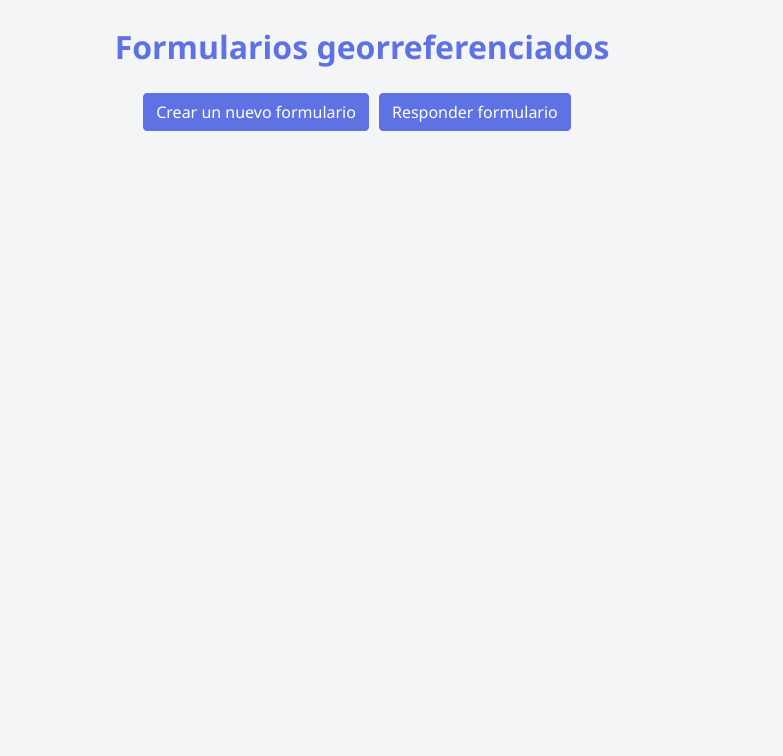
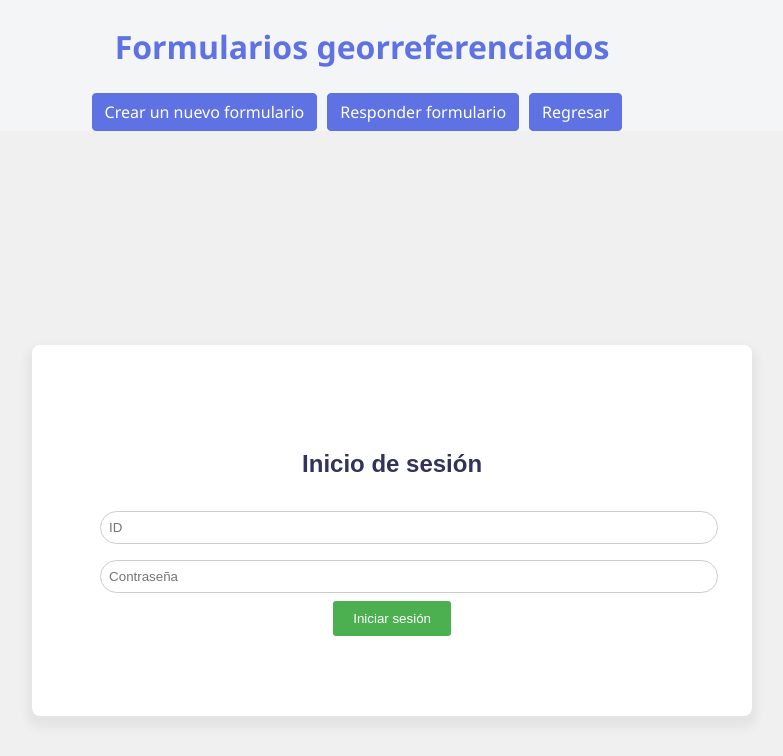
Before and after one commit to KeylorCruz/Proyecto-LIIT, an Angular app in the folder forms-front-end/: page /login in a window 1280 px wide. Before the commit this address led to /. Shown: the top 756 px of the page, without its empty margins (278-1061 px from the left). Built offline with nearby package versions, Linux system fonts and the light colour scheme.

Commit message:
GUI Login

```diff
--- a/forms-front-end/src/app/app.module.ts
+++ b/forms-front-end/src/app/app.module.ts
@@ -9,6 +9,7 @@ import { CommonModule } from '@angular/common';
 import { AppComponent } from './app.component';
 import { AnswerComponent } from './answer/answer.component';
 import { FormEditorComponent } from './form-editor/form-editor.component';
+import { LoginComponent } from './login/login.component';
 import { QuestionEditorComponent } from './question-editor/question-editor.component';
 import { MapComponent } from './map/map.component';
 
@@ -18,6 +19,7 @@ import { FormService } from './services/form.service';
 const appRoutes: Routes = [
     { path: 'create-form', component: FormEditorComponent },
     { path: 'answer-form', component: AnswerComponent },
+    { path: 'login', component: LoginComponent }
   ];
 
 @NgModule({
@@ -26,7 +28,8 @@ const appRoutes: Routes = [
     FormEditorComponent,
     QuestionEditorComponent,
     MapComponent,
-    AnswerComponent
+    AnswerComponent,
+    LoginComponent
   ],
   imports: [
     BrowserModule,
--- /dev/null
+++ b/forms-front-end/src/app/login/login.component.html
@@ -0,0 +1,39 @@
+<!DOCTYPE html>
+
+<html lang="es">
+
+<head>
+    <link rel="stylesheet" href="login.component.scss">
+    <meta charset="UTF-8">
+    <meta name="viewport" content="width=device-width, initial-scale=1.0">
+</head>
+
+<body>
+    <form (submit)="login($event)">
+        <div class="login-form">
+            <h2>Inicio de sesión</h2>
+            <div style="text-align: center;">
+                <input type="text" id="username" name="username" placeholder="ID" required>
+                <input type="password" id="password" name="password" placeholder="Contraseña" required>
+                <button type="submit">Iniciar sesión</button>
+            </div>
+        </div>
+    </form>
+
+    <script>
+        document.addEventListener('DOMContentLoaded', function () {
+            var inputs = document.querySelectorAll('.login-form input');
+            inputs.forEach(function (input) {
+                input.addEventListener('input', function () {
+                    if (input.value.trim() !== '') {
+                        input.classList.add('filled');
+                    } else {
+                        input.classList.remove('filled');
+                    }
+                });
+            });
+        });
+    </script>
+</body>
+
+</html>
--- /dev/null
+++ b/forms-front-end/src/app/login/login.component.scss
@@ -0,0 +1,105 @@
+body {
+    font-family: sans-serif;
+    margin: 0;
+    padding: 0;
+    display: flex;
+    align-items: center;
+    justify-content: center;
+    min-height: 100vh;
+    background-color: #f0f0f0;
+}
+
+.topnav {
+    overflow: hidden;
+    background-color: #222;
+    position: fixed;
+    top: 0;
+    width: 100%;
+}
+
+.topnav a:hover {
+    color: #59bbfd;
+}
+
+.topnav a {
+    float: left;
+    display: block;
+    color: white;
+    text-align: center;
+    padding: 14px 16px;
+    text-decoration: none;
+}
+
+.topnav a.active {
+    background-color: #ddd;
+    color: black;
+}
+
+
+.topnav input[type=text] {
+    padding: 6px;
+    margin-top: 8px;
+    font-size: 17px;
+    border: none;
+    width: 120px;
+}
+
+.topnav .search-container button {
+    float: right;
+    padding: 6px 10px;
+    margin-top: 8px;
+    background-color: #ddd;
+    font-size: 17px;
+    border: none;
+    cursor: pointer;
+}
+
+.topnav .search-container button:hover {
+    background-color: #ccc;
+}
+
+.login-form {
+    margin: 80px auto;
+    padding: 80px 60px;
+    box-shadow: 0px 7px 10px 5px rgb(0 0 0 / 5%);
+    background: #fff;
+    width: 100%;
+    max-width: 600px;
+    margin-top: 80px;
+    text-align: center;
+    border-radius: 8px;
+}
+
+.login-form h2 {
+    margin-bottom: 20px;
+    text-align: center;
+}
+
+.login-form input {
+    background-color: #fff;
+    width: 100%;
+    padding: 8px;
+    margin: 8px;
+    border: 1px solid #ccc;
+    border-radius: 40px;
+    transition: background-color 0.3s ease;
+}
+
+.login-form input.filled {
+    background-color: #e8f0fe;
+}
+
+.login-form button {
+    background-color: #4CAF50;
+    color: white;
+    padding: 10px 20px;
+    border: none;
+    border-radius: 3px;
+    cursor: pointer;
+    margin-top: auto;
+    margin-bottom: 0;
+}
+
+.login-form button:hover {
+    transform: translateY(-3px);
+}
--- /dev/null
+++ b/forms-front-end/src/app/login/login.component.ts
@@ -0,0 +1,22 @@
+import { Component } from '@angular/core';
+
+@Component({
+  selector: 'app-login',
+  templateUrl: './login.component.html',
+  styleUrls: ['./login.component.scss']
+})
+export class LoginComponent {
+  login(event: Event) {
+    if (event) {
+      event.preventDefault();
+    }
+    const usernameElement = document.getElementById('username') as HTMLInputElement;
+    const username = usernameElement.value;
+
+    const passwordElement = document.getElementById('password') as HTMLInputElement;
+    const password = passwordElement.value;
+    // Agregar lógica de login
+    console.log("DEBUG: ", username, " | ", password);
+  }
+
+}
```
Also changed, not shown: 2 other files (tests, documents, lock files or other folders).
